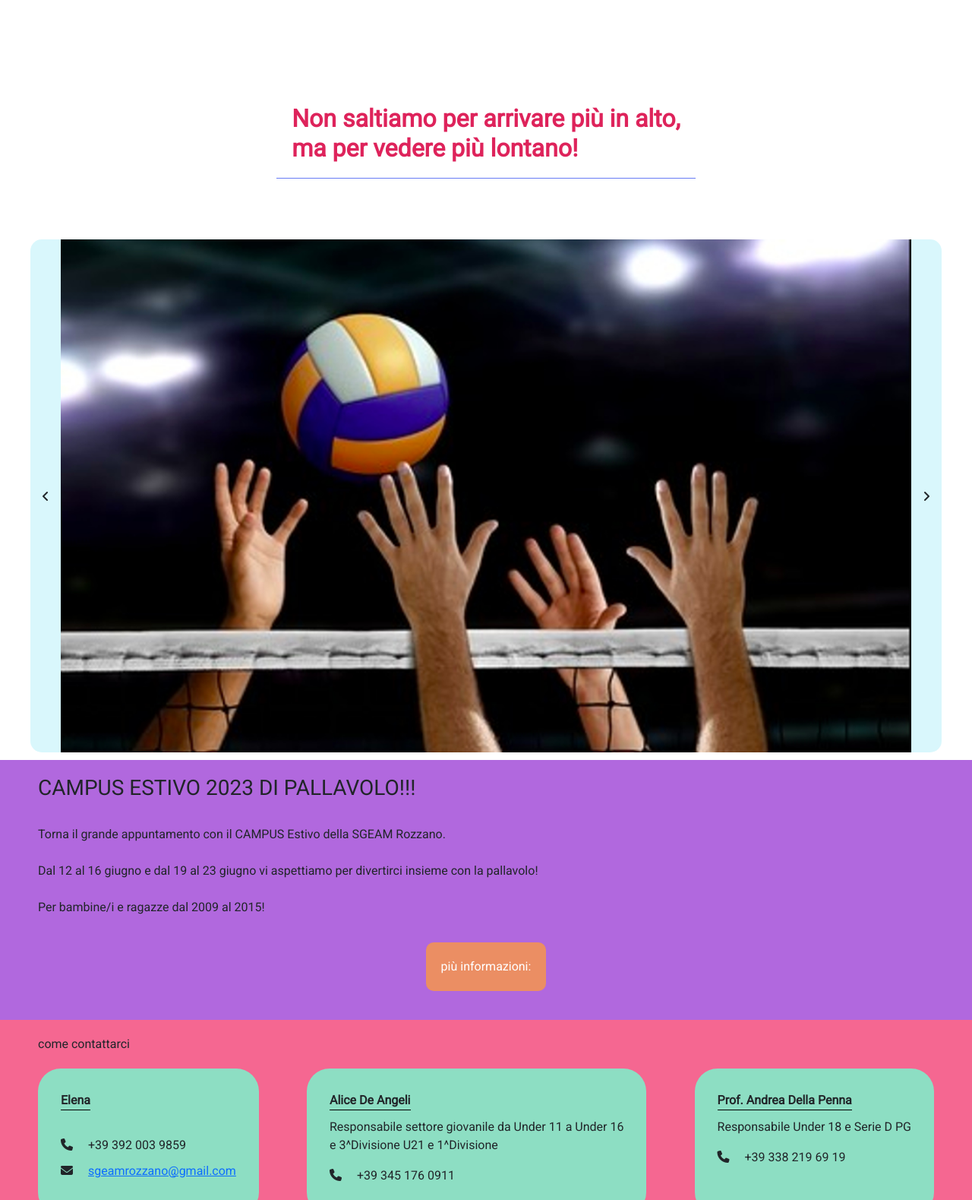
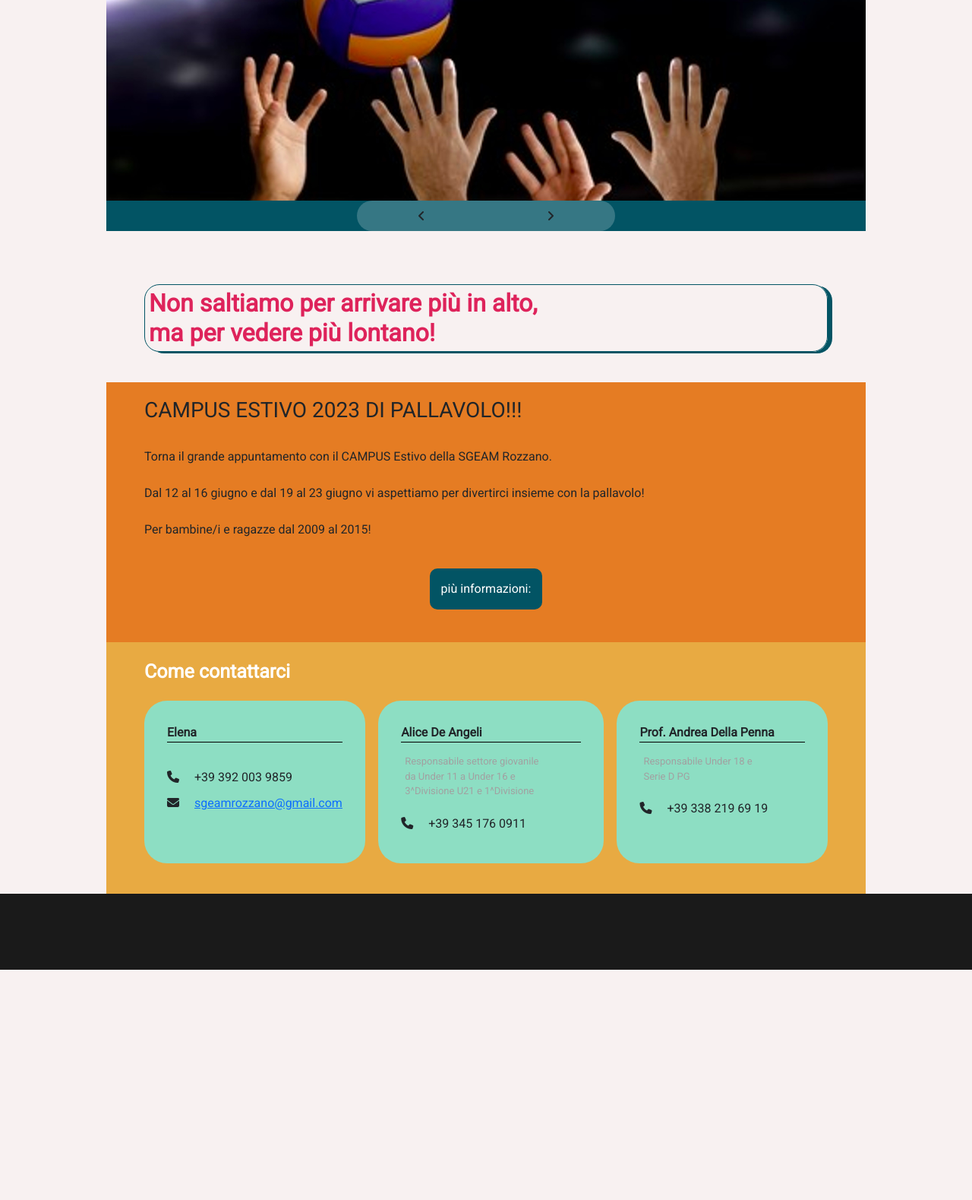
Before and after one commit to edaless/pv-temp, a plain HTML site: page index.html in a window 1280 px wide. Shown: the part 382-1961 px from the top of the page at 76% size. After the commit the page ends 1658 px from the top, so only its background shows below. Drawn offline with nearby package versions, Linux system fonts and the light colour scheme.

Commit message:
colori e stili

```diff
--- a/CSS/style.css
+++ b/CSS/style.css
@@ -6,26 +6,25 @@
     background-color: green;
 }
 
-body {
-    /* display: flex;
-    flex-direction: column;
-    padding: 0; */
-    /* background-color: #68de72; */
-}
-
 * {
     margin: 0;
     padding: 0;
     box-sizing: border-box;
     font-family: 'Roboto', sans-serif;
     /* var(--col-uno) */
-    --col-uno: #677BF5;
     /* var(--col-due) */
+    /* var(--col-tre) */
+    /* var(--col-quattro) */
+
+    --col-uno: #025464;
+    --col-due: #E57C23;
+    --col-tre: #E8AA42;
+    --col-quattro: #F8F1F1;
+
+    /* --col-uno: #677BF5;
     --col-due: #B168DE;
-    /* var(--col-tre) */
     --col-tre: #F56791;
-    /* var(--col-quattro) */
-    --col-quattro: #EB8E63;
+    --col-quattro: #EB8E63; */
 }
 
 body {
@@ -35,6 +34,7 @@ body {
     align-items: center;
     justify-content: center;
     width: 100%;
+    background-color: var(--col-quattro);
 }
 
 .colonna {
@@ -42,6 +42,7 @@ body {
     flex-direction: column;
     align-items: center;
     width: 100%;
+    max-width: 1000px;
 }
 
 .riga {
@@ -55,6 +56,16 @@ body {
     /* var(--h-carosello) */
     --h-carosello: calc((9/16)*var(--w-carosello));
 
+}
+
+.top {
+    background-color: white;
+    display: flex;
+    flex-direction: column;
+    align-items: center;
+    justify-content: center;
+    width: 100%;
+    padding: 0 20px;
 }
 
 .cont-MML {
@@ -73,7 +84,7 @@ body {
 
 .titolo {
     display: flex;
-    margin-top: 100px;
+    margin-top: 30px;
 }
 
 .logo {
@@ -85,15 +96,27 @@ body {
 }
 
 .slogan {
-    margin: 70px 0;
-    padding: 20px;
+    margin: 50px 0 20px;
+    padding: 5px;
     color: #de235b;
-    border-bottom: 1px solid var(--col-uno);
+    border-radius: 20px;
+    border: 1px solid var(--col-uno);
+    box-shadow: 6px 2px #025464;
+    position: relative;
+
 }
 
-.finestra {
+.slogan:hover {
+    /* transition: 1s; */
+    /* left: 0; */
+    bottom: 30px;
+    right: 10px;
+    box-shadow: 16px 32px #025464;
+}
+
+.riga-carosello {
     /* height: var(--h-carosello); */
-    width: var(--w-carosello);
+    /* width: var(--w-carosello); */
     overflow: hidden;
     display: flex;
     flex-direction: column;
@@ -101,7 +124,7 @@ body {
     align-items: center;
     position: relative;
     padding: 0;
-
+    width: 100%;
 
 
 
@@ -111,32 +134,33 @@ body {
 
 }
 
-.riga-carosello {
+.finestra {
     display: flex;
     justify-content: center;
     align-items: center;
+    flex-direction: column;
     position: relative;
-    width: var(--w-carosello);
-    overflow: hidden;
-    margin: 10px 0 10px 0;
+    width: 100%;
+    /* margin: 10px 0; */
+
+    background-color: var(--col-uno);
 }
 
 .carosello {
-    height: var(--h-carosello);
-    width: calc(var(--w-carosello) - (2 * var(--w-tasto)));
+    width: 100%;
+    height: 300px;
+    overflow: hidden;
     display: flex;
     align-items: center;
     justify-content: center;
-    overflow: hidden;
     position: relative;
-    background-color: var(--col-tasto);
-
-
+    */
 }
 
 .imgCar {
     /* max-height: var(--h-carosello); */
     width: 100%;
+    height: auto;
 }
 
 
@@ -182,14 +206,6 @@ body {
     overflow-y: scroll;
 }
 
-* {
-    /* var(--w-tasto) */
-    --w-tasto: 40px;
-    /* var(--col-tasto) */
-    --col-tasto: rgba(11, 202, 235, 0.153);
-
-
-}
 
 .tasto {
 
@@ -197,7 +213,7 @@ body {
     width: var(--w-tasto);
     height: var(--h-carosello);
     z-index: 500;
-    background-color: var(--col-tasto);
+    background-color: rgba(255, 255, 255, 0.202);
     display: flex;
     align-items: center;
     justify-content: center;
@@ -205,7 +221,7 @@ body {
 }
 
 .tasto:hover {
-    background-color: rgba(87, 199, 199, 0.5);
+    background-color: rgba(255, 255, 255, 0.5);
 }
 
 .indietro_macro {
@@ -224,13 +240,13 @@ body {
 
 /* micro */
 .comandi {
-    display: none;
+    display: flex;
     justify-content: center;
     height: 40px;
     width: 340px;
     border-radius: 20px;
     overflow: hidden;
-    margin-bottom: 10px;
+    /* margin-bottom: 10px; */
 }
 
 .comandi>.tasto {
@@ -259,9 +275,9 @@ body {
     display: flex;
     justify-content: center;
     align-items: center;
-    background-color: var(--col-quattro);
+    background-color: var(--col-uno);
     color: white;
-    padding: 20px;
+    padding: 15px;
     border-radius: 10px;
     transition: all 0.7s linear 0s;
     margin: 100px;
@@ -273,7 +289,7 @@ body {
     /* border-radius: 25px;
     background-color: rgb(2, 105, 105); */
     position: absolute;
-    padding: 10px 30px;
+    padding: 30px;
     /* font-size: 20px; */
     /* font-weight: bold; */
 }
@@ -354,11 +370,11 @@ footer {
 .persona {
     display: flex;
     flex-direction: column;
-    align-items: baseline;
     padding: 30px;
     border-radius: 30px;
     margin: 20px 0;
     background-color: rgb(141, 222, 195);
+    max-width: 33%;
 
 }
 
@@ -368,8 +384,19 @@ footer {
     margin-bottom: 10px;
 }
 
+.persona>.posizione {
+    color: rgb(161, 161, 161);
+    font-size: 13px;
+    padding: 5px;
+    max-width: 80%;
+
+}
+
 .cento {
     width: 100%;
+    color: white;
+    font-weight: bold;
+    font-size: 25px;
 }
 
 .icona {
@@ -384,51 +411,7 @@ footer {
 }
 
 
-
-@media screen and (max-width: 1240px) {
-
-    * {
-        /* var(--w-carosello) */
-        --w-carosello: 1000px;
-
-    }
-
-}
-
-@media screen and (max-width: 1050px) {
-
-    * {
-        /* var(--w-carosello) */
-        --w-carosello: 900px;
-
-    }
-
-}
-
-@media screen and (max-width: 920px) {
-
-    * {
-        /* var(--w-carosello) */
-        --w-carosello: 800px;
-
-    }
-
-}
-
 @media screen and (max-width: 900px) {
-    .indietro_macro {
-        display: none;
-    }
-
-    .carosello {
-        background-color: rgba(0, 0, 0, 0);
-        width: 100%;
-        height: auto;
-    }
-
-    .avanti_macro {
-        display: none;
-    }
 
     .comandi {
         display: flex;
@@ -458,8 +441,20 @@ footer {
 
 }
 
-@media screen and (max-width: 410px) {
+@media screen and (max-width: 300px) {
     .riga {
         padding: 10px;
     }
+
+    .carosello {
+        height: 200px;
+        width: auto;
+
+
+    }
+
+    .imgCar {
+        height: 200px;
+        width: auto;
+    }
 }
--- a/JS/main.js
+++ b/JS/main.js
@@ -31,8 +31,7 @@ const carosello = document.querySelector(".carosello");
 let index = 0;
 riempiCarosello(index);
 
-document.querySelector(".avanti_macro").addEventListener("click", F_avanti);
-document.querySelector(".avanti_micro").addEventListener("click", F_avanti);
+document.querySelector(".avanti").addEventListener("click", F_avanti);
 
 function F_avanti() {
     if (index == (images.length - 1)) {
@@ -43,8 +42,7 @@ function F_avanti() {
     riempiCarosello(index);
 };
 
-document.querySelector(".indietro_macro").addEventListener("click", F_indietro);
-document.querySelector(".indietro_micro").addEventListener("click", F_indietro);
+document.querySelector(".indietro").addEventListener("click", F_indietro);
 function F_indietro() {
     if (index == 0) {
         index = (images.length - 1);
--- a/index.html
+++ b/index.html
@@ -24,6 +24,7 @@
 
 <body>
     <div class="colonna">
+        <div class="top">
             <div class="cont-MML">
 
                 <img src="img/FipavTerritorialeMilano.jpg">
@@ -38,25 +39,21 @@
                 Associazione Sportiva Dilettantistica Pallavolo
             </p>
 
-        <h2 class="slogan">
-            <b>
-                Non saltiamo per arrivare più in alto,<br>
-                ma per vedere più lontano!
-            </b>
-        </h2>
+        </div>
 
-        <div class="finestra riga">
+        <div class="riga-carosello">
 
 
-            <div class="riga-carosello">
-                <div class="tasto indietro_macro">
+            <div class="finestra">
+                <!-- immagine-->
+                <div class="carosello"></div>
+                <div class="comandi">
+                    <div class="tasto indietro">
                         <i class="fa-solid fa-angle-left"></i>
                     </div>
-                <!-- immagine-->
-                <div class="carosello"></div>
-
-                <div class="tasto avanti_macro">
+                    <div class="tasto avanti">
                         <i class="fa-solid fa-angle-right"></i>
+                    </div>
                 </div>
 
             </div>
@@ -65,17 +62,16 @@
                     gbgfbf
                 </div>
             </div> -->
-            <div class="comandi">
-                <div class="tasto indietro_micro">
-                    <i class="fa-solid fa-angle-left"></i>
-                </div>
-                <div class="tasto avanti_micro">
-                    <i class="fa-solid fa-angle-right"></i>
-                </div>
-            </div>
 
         </div>
-
+        <div class="riga">
+            <h2 class="slogan">
+                <b>
+                    Non saltiamo per arrivare più in alto,<br>
+                    ma per vedere più lontano!
+                </b>
+            </h2>
+        </div>
 
         <div class="campus riga">
             <!-- info base -->
@@ -262,7 +258,7 @@
 
         <div class="riga rg-pers">
             <div class="cento">
-                come contattarci
+                Come contattarci
             </div>
             <div class="persone">
 
@@ -290,9 +286,8 @@
                 <!-- Alice -->
                 <div class="persona">
                     <span class="nome">Alice De Angeli</span>
-                    <p>
+                    <p class="posizione">
                         Responsabile settore giovanile da Under 11 a Under 16
-                        <br>
                         e 3^Divisione U21 e 1^Divisione
                     </p>
                     <div class="contatto">
@@ -306,7 +301,7 @@
                 <!-- Prof. Andrea Della Penna -->
                 <div class="persona">
                     <span class="nome">Prof. Andrea Della Penna</span>
-                    <p>
+                    <p class="posizione">
                         Responsabile Under 18 e Serie D PG
                     </p>
                     <div class="contatto">
```
Lines whose indentation alone changed are shown as unchanged.
